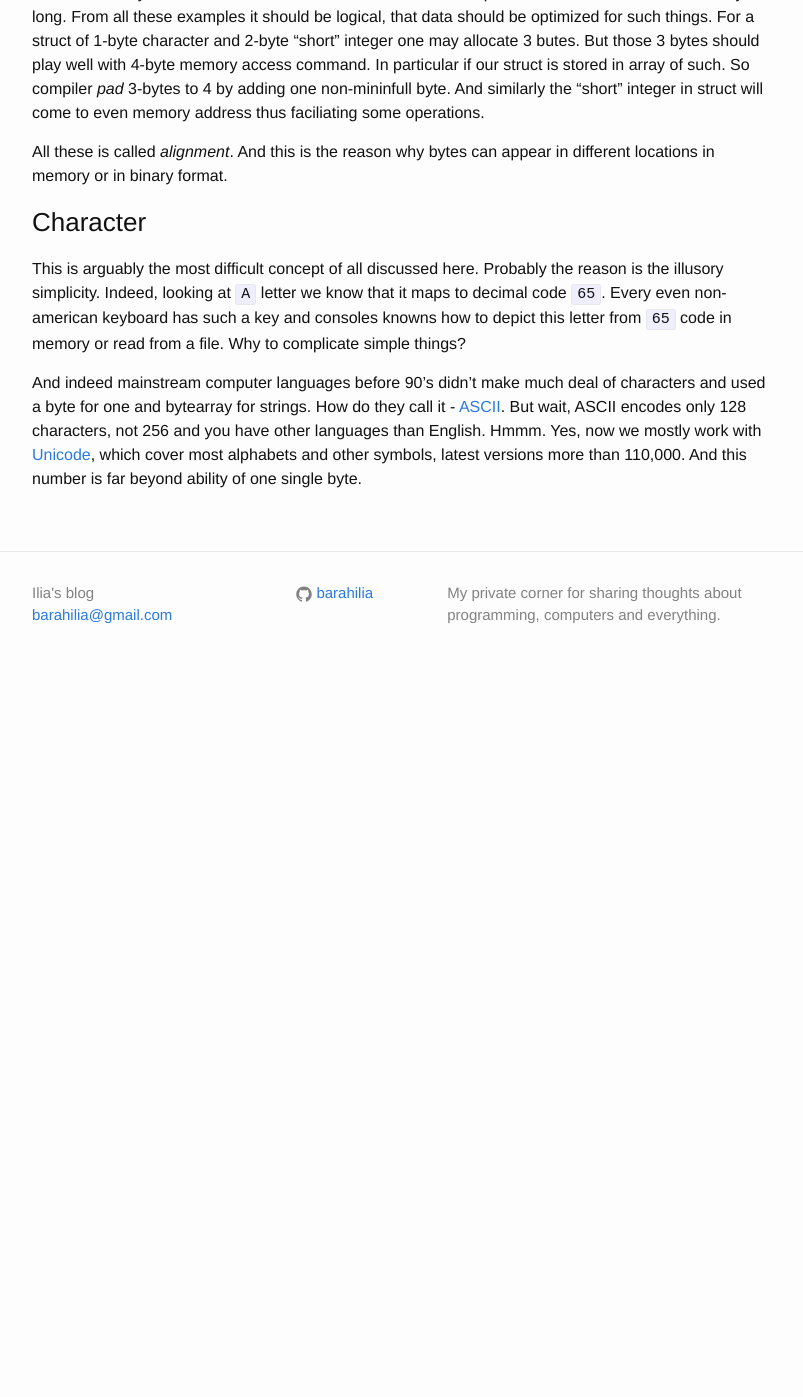
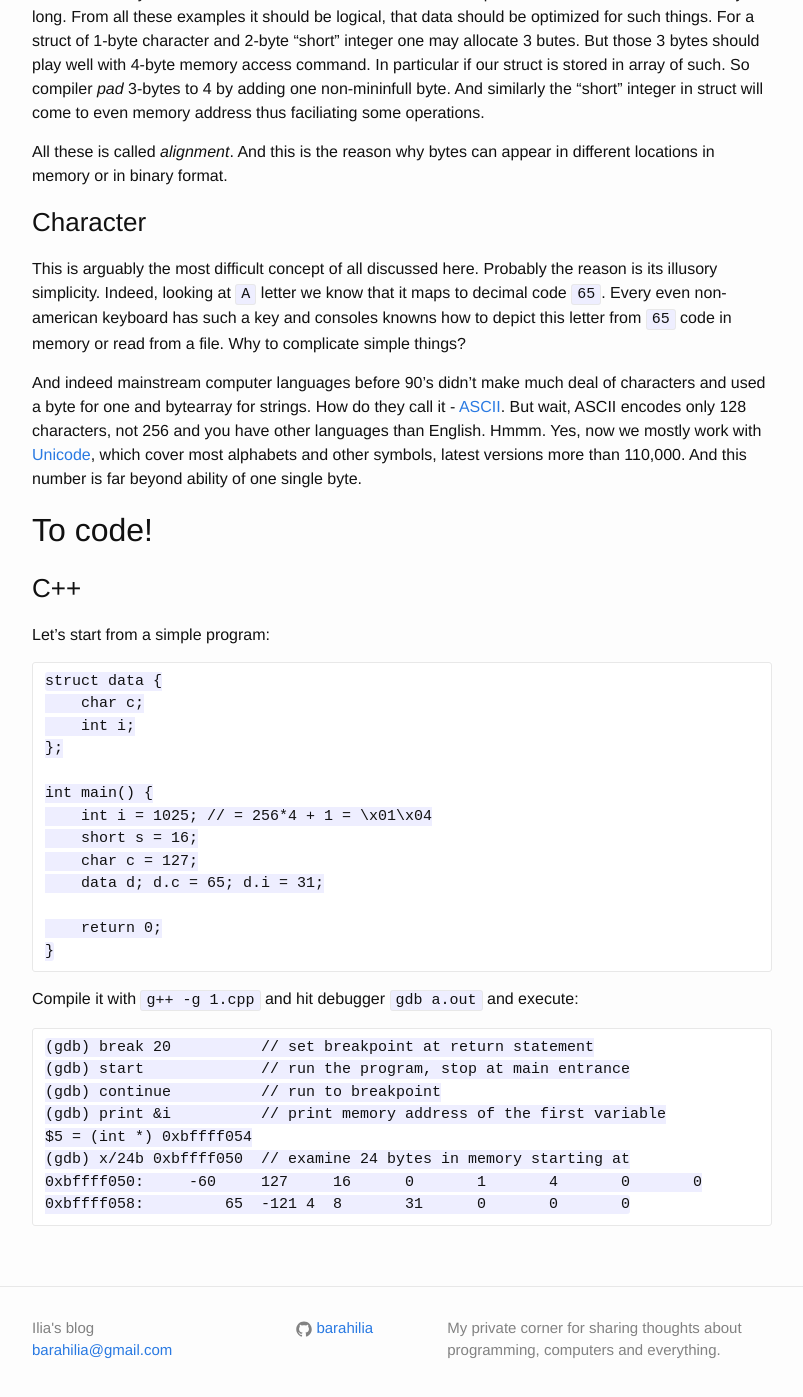
Before and after one commit to barahilia/blog, a Jekyll site: the page built from _posts/2014-10-16-it-is-all-bytes.markdown, in a window 1280 px wide and 1400 px high, scrolled down 1328 px. Shown: the top 1397 px of the window, without its empty margins (238-1041 px from the left). Built offline with Jekyll 4.4.1, drawn with Linux system fonts in a browser that asks for light colours; before the commit the page ends 2015 px from its top, so only the background shows below that.

Commit message:
Memory examination in c++

```diff
--- a/_posts/2014-10-16-it-is-all-bytes.markdown
+++ b/_posts/2014-10-16-it-is-all-bytes.markdown
@@ -80,7 +80,7 @@ in different locations in memory or in binary format.
 ### Character
 
 This is arguably the most difficult concept of all discussed here. Probably the
-reason is the illusory simplicity. Indeed, looking at `A` letter we know that it
+reason is its illusory simplicity. Indeed, looking at `A` letter we know that it
 maps to decimal code `65`. Every even non-american keyboard has such a key and
 consoles knowns how to depict this letter from `65` code in memory or read from
 a file. Why to complicate simple things?
@@ -92,3 +92,34 @@ it - [ASCII](http://en.wikipedia.org/wiki/ASCII). But wait, ASCII encodes only
 now we mostly work with [Unicode](http://en.wikipedia.org/wiki/Unicode), which
 cover most alphabets and other symbols, latest versions more than 110,000. And
 this number is far beyond ability of one single byte.
+
+## To code!
+
+### C++
+
+Let's start from a simple program:
+
+    struct data {
+        char c;
+        int i;
+    };
+
+    int main() {
+        int i = 1025; // = 256*4 + 1 = \x01\x04
+        short s = 16;
+        char c = 127;
+        data d; d.c = 65; d.i = 31;
+
+        return 0;
+    }
+
+Compile it with `g++ -g 1.cpp` and hit debugger `gdb a.out` and execute:
+
+    (gdb) break 20          // set breakpoint at return statement
+    (gdb) start             // run the program, stop at main entrance
+    (gdb) continue          // run to breakpoint
+    (gdb) print &i          // print memory address of the first variable
+    $5 = (int *) 0xbffff054
+    (gdb) x/24b 0xbffff050  // examine 24 bytes in memory starting at
+    0xbffff050:     -60     127     16      0       1       4       0       0
+    0xbffff058:	    65	-121 4	8	31	0	0	0
```
